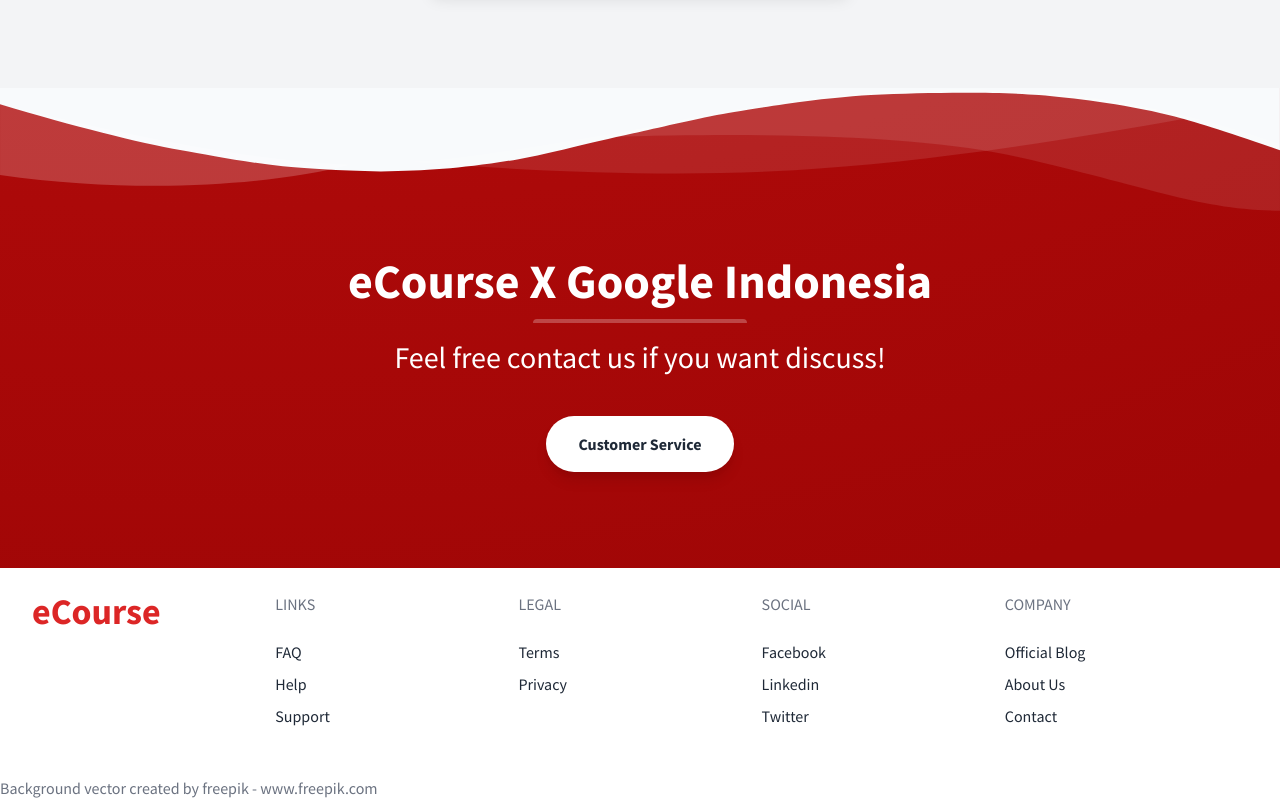
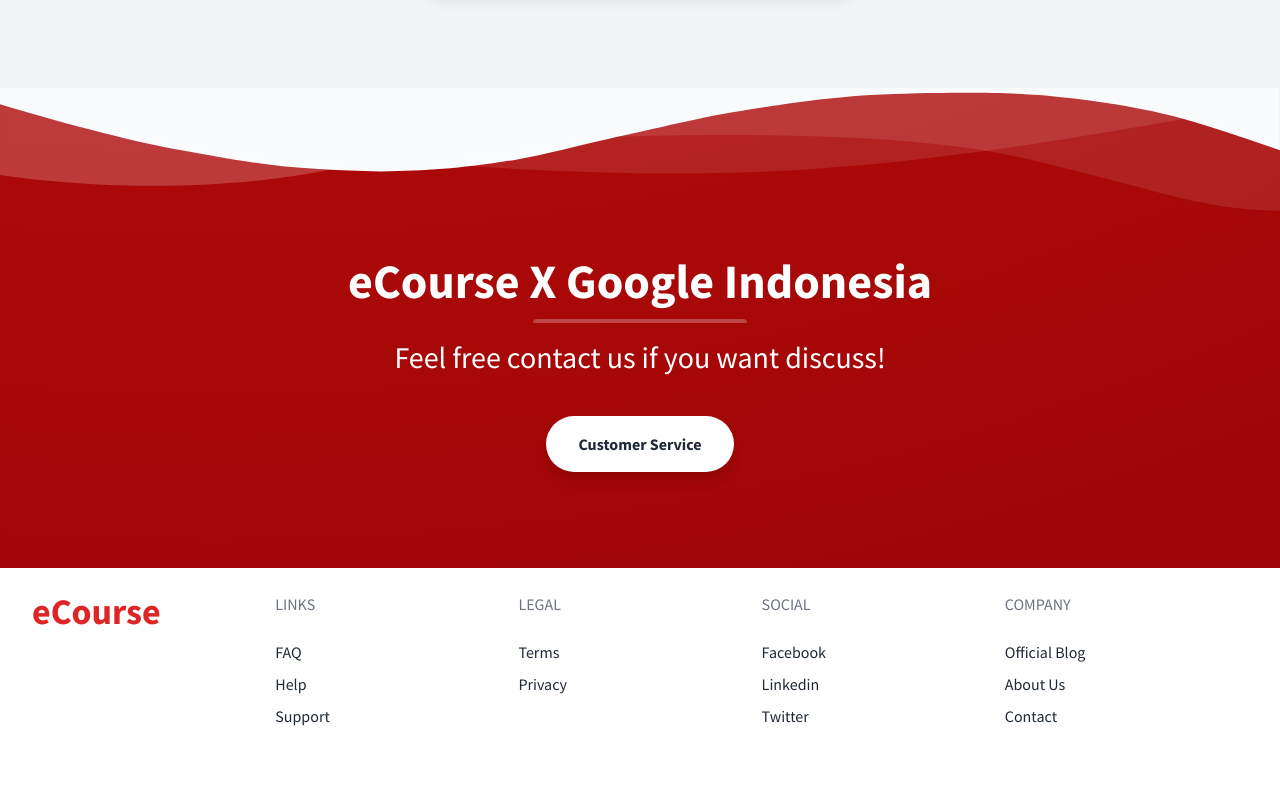
Before and after one commit to RobertinoGladden/course-website, a plain HTML site: page index.html in a window 1280 px wide. Shown: the part 2986-3786 px from the top of the page. After the commit the page ends 3762 px from the top, so only its background shows below. Drawn offline with nearby package versions, Linux system fonts and the light colour scheme.

Commit message:
initial commit

```diff
--- a/index.html
+++ b/index.html
@@ -675,11 +675,8 @@
           </div>
         </div>
       </div>
-      <a href="https://www.freepik.com/free-photos-vectors/background" class="text-gray-500">Background vector created by freepik - www.freepik.com</a>
     </footer>
-    <!-- jQuery if you need it
-  <script src="https://cdnjs.cloudflare.com/ajax/libs/jquery/3.3.1/jquery.min.js"></script>
-  -->
+
     <script>
       var scrollpos = window.scrollY;
       var header = document.getElementById("header");
```
